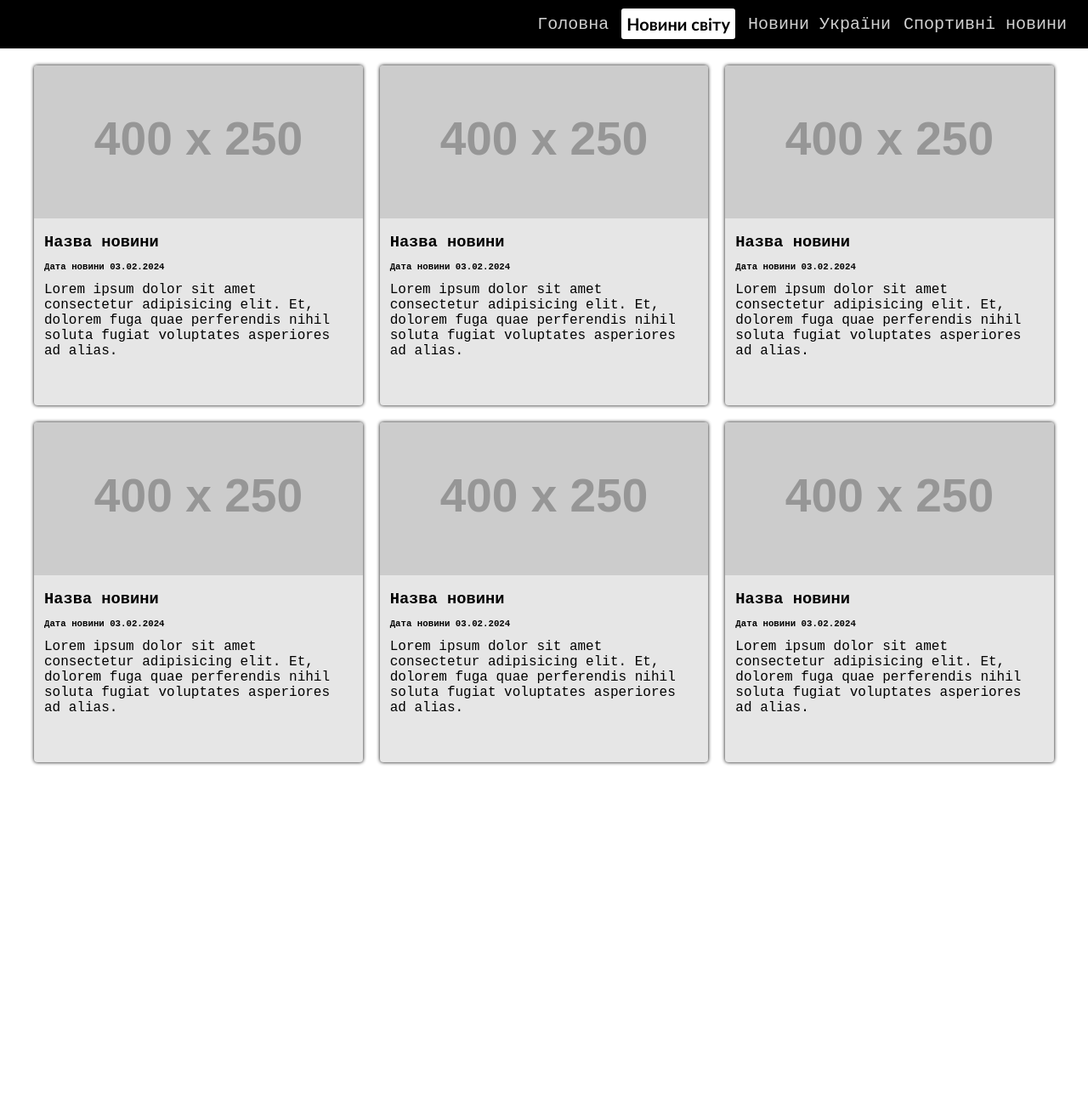
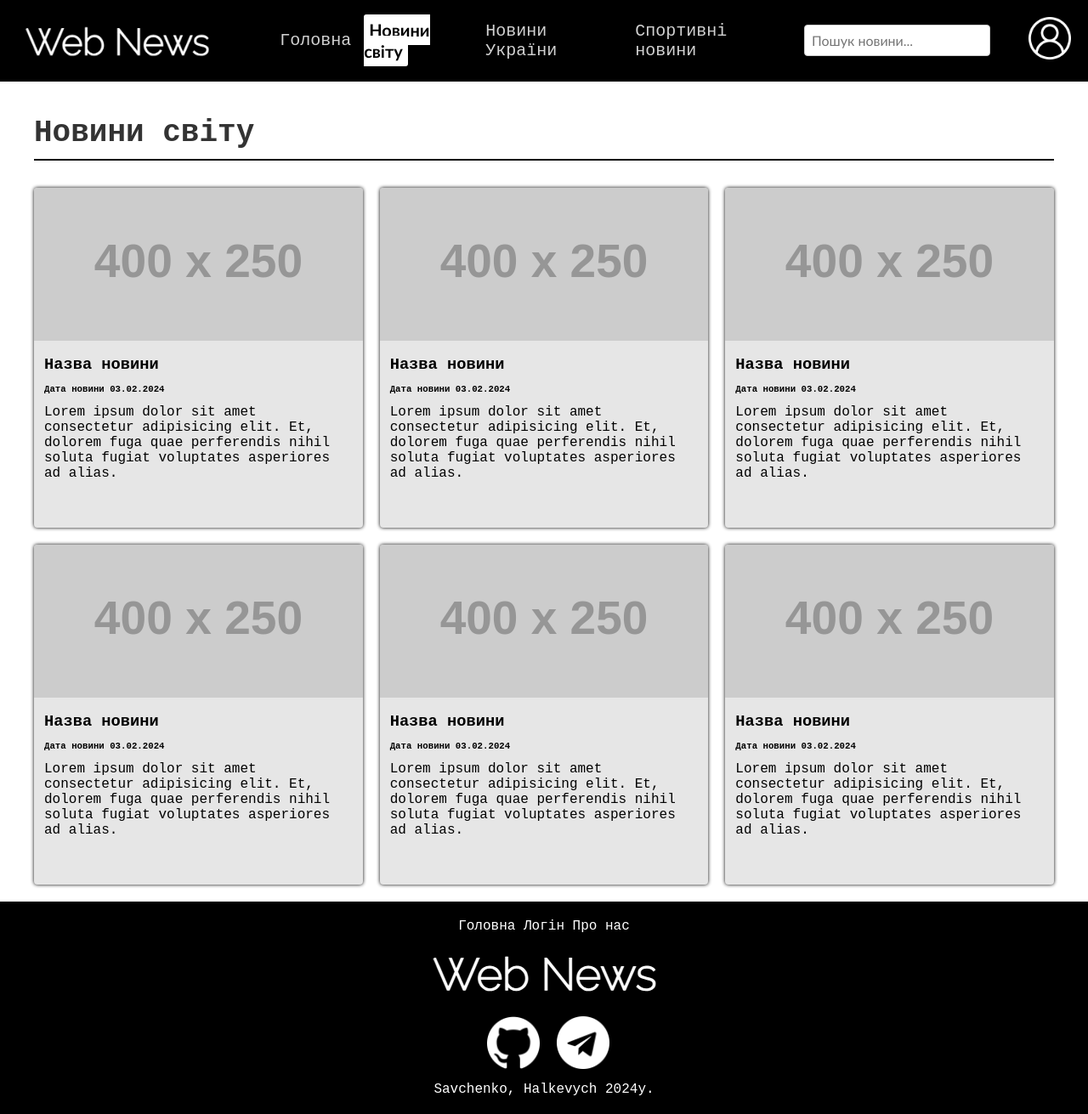
Before and after one commit to MrHogun/news-site, a plain HTML site: page pages/world-news.html in a window 1280 px wide. Shown: the whole page at 85% size. Before the commit the page ends 917 px from the top, so only its background shows below. Drawn offline with Linux system fonts and the light colour scheme; placeholder pictures from the web are drawn by us.

Commit message:
Додана кнопка логіну/реєстрації

```diff
--- a/pages/world-news.html
+++ b/pages/world-news.html
@@ -5,30 +5,49 @@
     <meta name="viewport" content="width=device-width, initial-scale=1.0" />
     <title>News Main</title>
     <link rel="stylesheet" type="text/css" href="/style.css" />
-    <link rel="preconnect" href="https://fonts.googleapis.com" />
-    <link rel="preconnect" href="https://fonts.gstatic.com" crossorigin />
-    <link
-      href="https://fonts.googleapis.com/css2?family=Raleway:wght@200&display=swap"
-      rel="stylesheet"
-    />
   </head>
   <body>
     <header>
       <div class="header-menu">
-        <div class="navbar-logo">
-          <h1>Web News</h1>
+        <div>
+          <a href="index.html"
+            ><img
+              class="header-logo"
+              src="/img's/white-theme/web-news-logo(white).png"
+          /></a>
         </div>
-        <div class="navbar-menu">
+        <nav class="navbar-menu">
           <li><a href="/index.html">Головна</a></li>
           <li>
             <a class="active" href="/pages/world-news.html">Новини світу</a>
           </li>
           <li><a href="/pages/ukraine-news.html">Новини України</a></li>
           <li><a href="/pages/sport-news.html">Спортивні новини</a></li>
+        </nav>
+        <div class="search-login-container">
+          <div class="search-container">
+            <input
+              type="text"
+              placeholder="Пошук новини..."
+              class="search-input"
+            />
+          </div>
+          <div class="login-container">
+            <a href="login.html" target="_blank" href="#">
+              <img
+                class="login-icon"
+                src="/img's/white-theme/login-icon(white).png"
+                alt="login-icon"
+              />
+            </a>
+          </div>
         </div>
       </div>
     </header>
     <main>
+      <div class="title-container">
+        <h1 class="page-header">Новини світу</h1>
+      </div>
       <div class="cards-container container flex">
         <div class="card">
           <div class="card-header">
@@ -140,5 +159,30 @@
         </div>
       </div>
     </main>
+    <footer>
+      <nav class="footer-navbar">
+        <li><a href="/index.html">Головна</a></li>
+        <li><a href="#">Логін</a></li>
+        <li><a href="/pages/about.html">Про нас</a></li>
+      </nav>
+      <div class="logo">
+        <a href="/index.html"
+          ><img
+            class="footer-logo"
+            src="/img's/white-theme/web-news-logo(white).png"
+        /></a>
+      </div>
+      <div class="social">
+        <a href="https://github.com/MrHogun/news-site.git" target="_blank"
+          ><img
+            src="/img's/white-theme/github-icon(white).png"
+            alt="github-icon"
+        /></a>
+        <a href="https://t.me/mrhogun" target="_blank"
+          ><img src="/img's/white-theme/telegram-icon(white).png"
+        /></a>
+      </div>
+      <p class="authors">Savchenko, Halkevych 2024y.</p>
+    </footer>
   </body>
 </html>
--- a/style.css
+++ b/style.css
@@ -6,12 +6,7 @@
   font-family: 'Courier New', Courier, monospace;
 }
 
-.flex {
-  display: flex;
-  align-items: center;
-}
-
-/* верхній навбар */
+/* верхній нав-бар */
 .header-menu {
   display: flex;
   align-items: center;
@@ -23,6 +18,7 @@
 
 .header-logo {
   width: 80%;
+  min-width: 25px;
   display: flex;
   padding: 0;
   margin-right: 20px;
@@ -58,20 +54,38 @@ a.active {
     'Lucida Sans', Arial, sans-serif;
 }
 
-.search-container {
+/*пошукова строка, кнопка логіна */
+.search-login-container {
   display: flex;
   align-items: center;
+  margin-left: auto;
+  flex: 0 0 20%;
+}
+
+.search-container {
+  margin-right: 0;
+  display: flex;
 }
 
 .search-input {
   padding: 8px;
   border: 1px solid #ccc;
   border-radius: 4px;
-  margin-right: 10px;
+  margin-right: 45px;
   font-size: 16px;
   outline: none;
   font-family: 'Trebuchet MS', 'Lucida Sans Unicode', 'Lucida Grande',
     'Lucida Sans', Arial, sans-serif;
+}
+
+.login-container {
+  margin-right: 10px;
+  width: 100%;
+}
+
+.login-icon {
+  max-width: 50px;
+  min-width: 25px;
 }
 
 /* головне тіло, стилі карток з новинами */
@@ -81,12 +95,26 @@ main {
   padding-block: 20px;
 }
 
+.title-container {
+  margin-top: 20px;
+  border-bottom: 0.15rem solid;
+}
+
+.page-header {
+  font-size: 36px;
+  color: #333;
+  font-family: 'Roboto Mono', monospace;
+  margin-bottom: 10px;
+}
+
+/*картки з новинами */
 .cards-container {
   display: flex;
   justify-content: space-between;
   flex-wrap: wrap;
   gap: 20px;
   align-items: start;
+  padding-top: 2rem;
 }
 
 .card {
@@ -132,13 +160,12 @@ footer {
 
 footer a {
   color: white;
-  margin-left: 10;
+  margin: 10;
   text-decoration: none;
 }
 
 .footer-navbar li {
   display: inline-block;
-  margin-right: 2%;
 }
 
 footer nav a:hover {
@@ -147,6 +174,7 @@ footer nav a:hover {
 
 .logo {
   width: 100%;
+
   display: flex;
   justify-content: center;
 }
```
Also changed, not shown: index.html (+20 -13 lines), pages/about.html (added, +137 -0 lines), pages/sport-news.html (+56 -10 lines), pages/ukraine-news.html (+53 -9 lines), img's/dark-theme/login-icon(black).png (added), img's/search-icon.png (deleted), img's/white-theme/login-icon(white).png (added).
